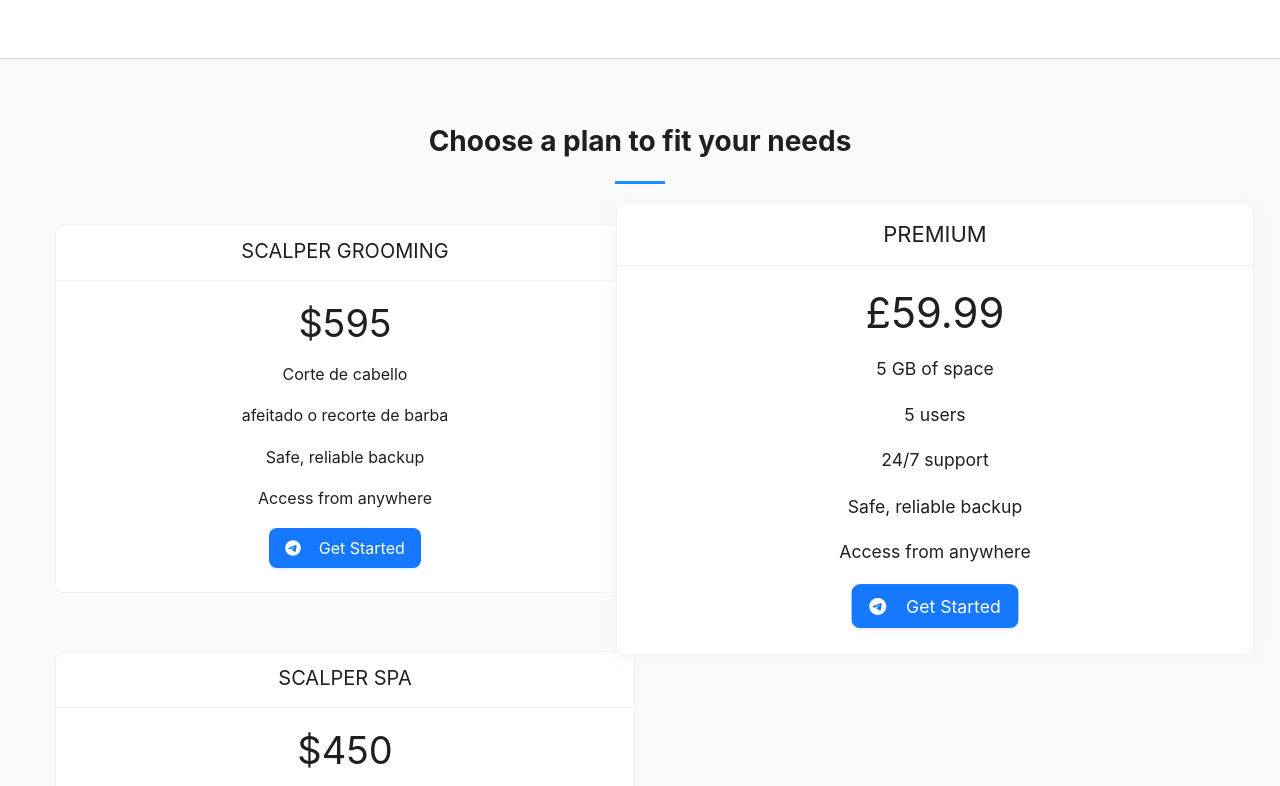
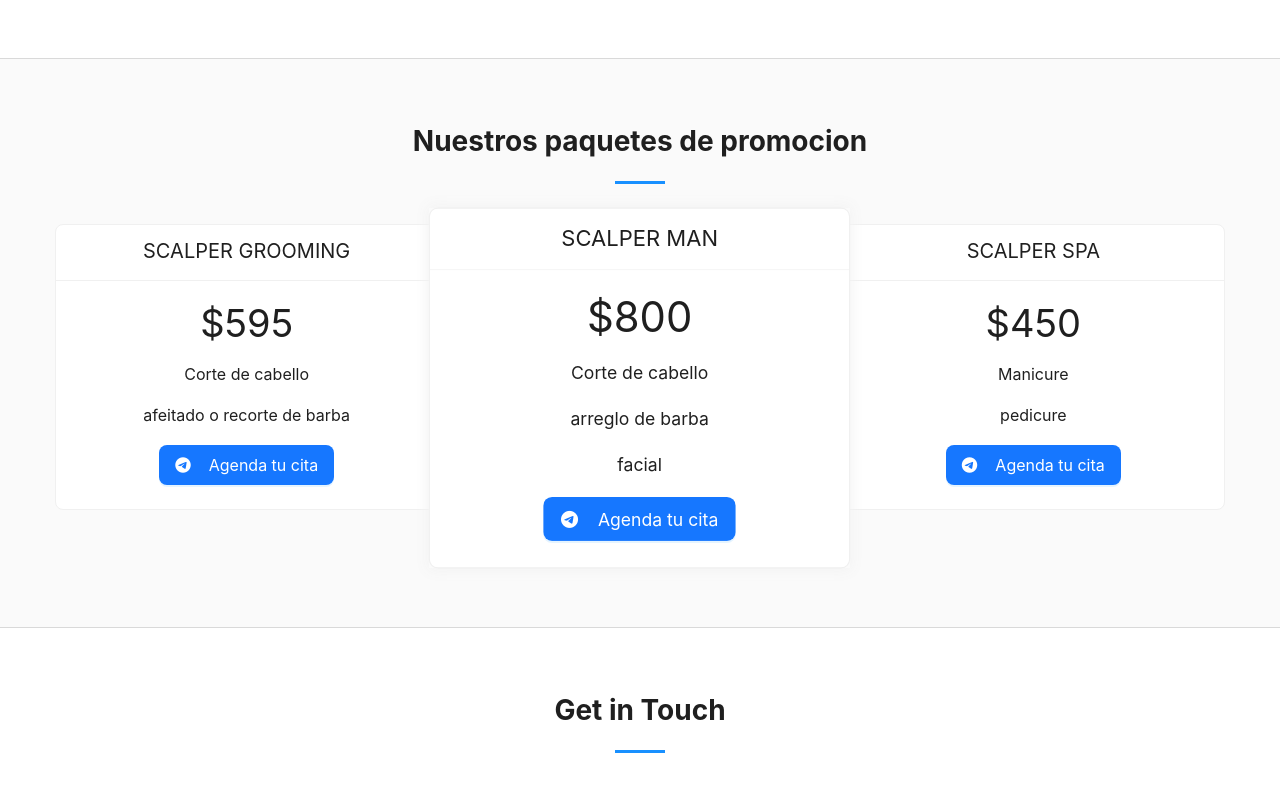
Before and after one commit to JESUSDAViD23/Barberia, a React (Create React App) app: page / in a window 1280 px wide. Shown: the part 3374-4160 px from the top of the page. Built offline with nearby package versions, Linux system fonts and the light colour scheme.

Commit message:
Update pricing.js

```diff
--- a/src/components/home/pricing.js
+++ b/src/components/home/pricing.js
@@ -11,21 +11,21 @@ const data = [
         space: 'Corte de cabello',
         user: 'afeitado o recorte de barba',
         support: '',
-        backup: 'Safe, reliable backup',
-        access: 'Access from anywhere'
+        backup: '',
+        access: ''
       }
     ]
   },
   {
-    title: 'Premium',
+    title: 'SCALPER MAN',
     content: [
       {
-        price: '£59.99',
-        space: '5 GB of space',
-        user: '5 users',
-        support: '24/7 support',
-        backup: 'Safe, reliable backup',
-        access: 'Access from anywhere'
+        price: '$800',
+        space: 'Corte de cabello',
+        user: 'arreglo de barba ',
+        support: 'facial',
+        backup: '',
+        access: ''
       }
     ]
   },
@@ -36,9 +36,9 @@ const data = [
         price: '$450',
         space: 'Manicure',
         user: 'pedicure',
-        support: '24/7 support',
-        backup: 'Safe, reliable backup',
-        access: 'Access from anywhere'
+        support: '',
+        backup: '',
+        access: ''
       }
     ]
   }
@@ -49,17 +49,17 @@ function AppPricing() {
     <div id="pricing" className="block pricingBlock bgGray">
       <div className="container-fluid">
         <div className="titleHolder">
-          <h2>Choose a plan to fit your needs</h2>
+          <h2>Nuestros paquetes de promocion</h2>
         </div>
         <List
           grid={{
             gutter: 10,
             xs: 1,
             sm: 1,
-            md: 2,
-            lg: 2,
-            xl: 2,
-            xxl: 2,
+            md: 3,
+            lg: 3,
+            xl: 3,
+            xxl: 3,
           }}
           dataSource={data}
           renderItem={item => (
@@ -71,7 +71,7 @@ function AppPricing() {
                 <p>{item.content[0].support}</p>
                 <p>{item.content[0].backup}</p>
                 <p>{item.content[0].access}</p>
-                <Button type="primary" size="large"><i className="fab fa-telegram-plane"></i> Get Started</Button>
+                <Button type="primary" size="large"><i className="fab fa-telegram-plane"></i> Agenda tu cita</Button>
               </Card>
             </List.Item>
           )}
```
